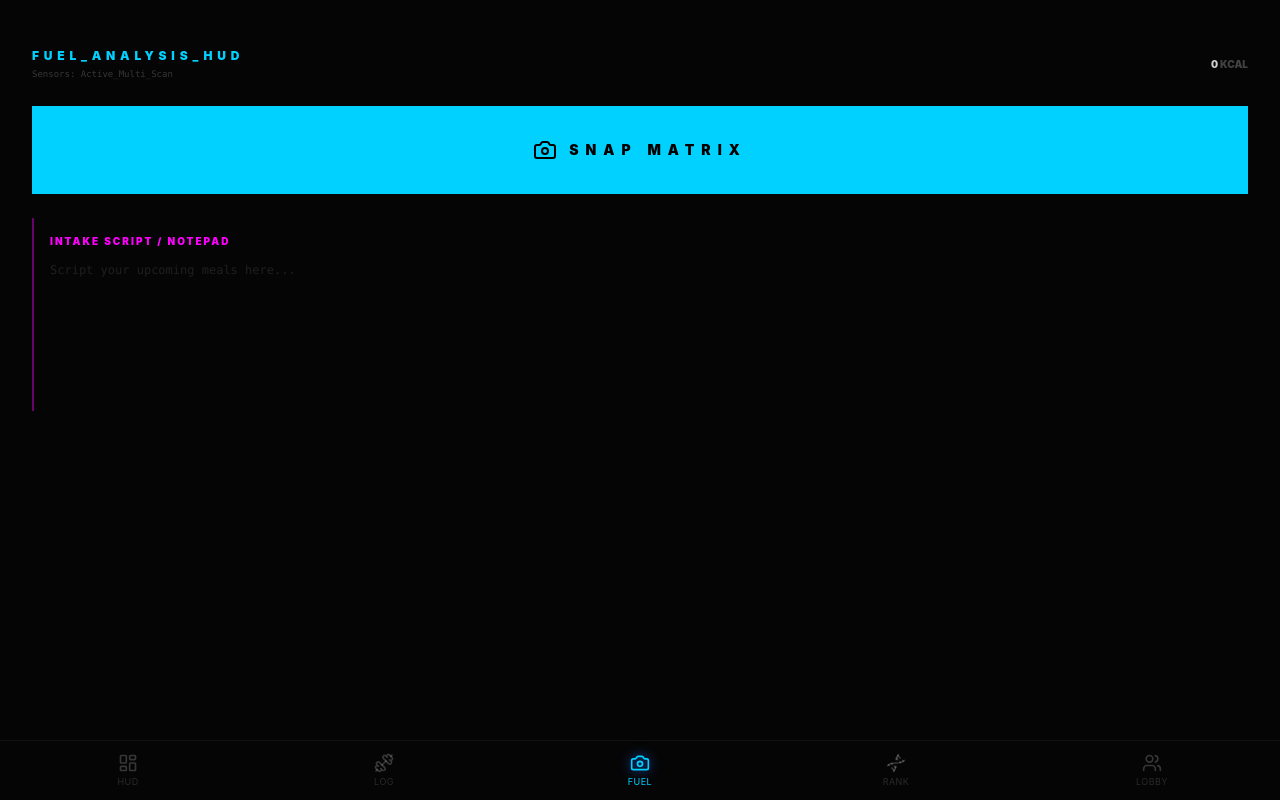
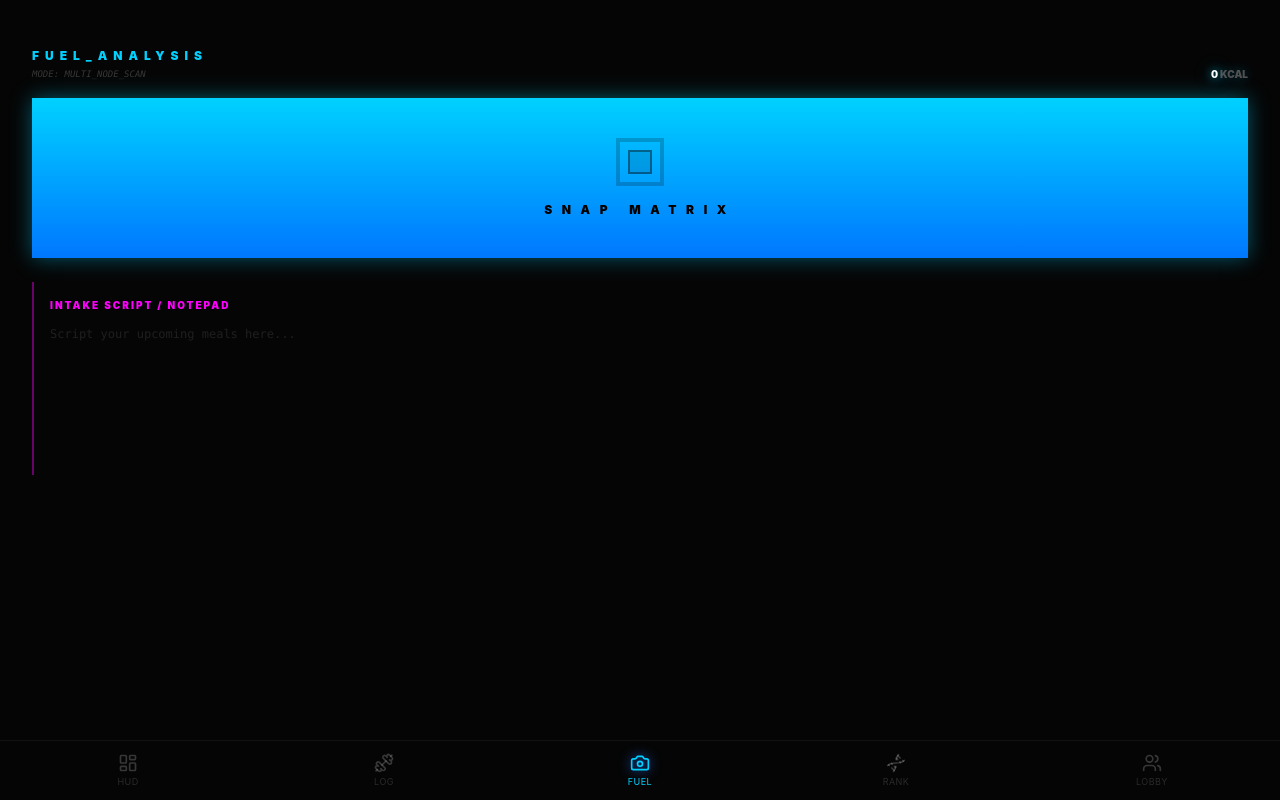
Before and after one commit to Sup3r-Monkey1/Aura-Sync, a React (Vite) app in the folder Aura Sync/: page / in a window 1280 px wide. Both pictures are taken after a click on the button "FUEL". Built offline with nearby package versions, Linux system fonts and the light colour scheme.

Commit message:
Update FuelVision.tsx

```diff
--- a/Aura Sync/src/components/FuelVision.tsx
+++ b/Aura Sync/src/components/FuelVision.tsx
@@ -1,15 +1,14 @@
 import { useState, useRef, useCallback } from 'react';
 import { motion, AnimatePresence } from 'framer-motion';
-import { Camera, X, Check, Zap, Flame, Utensils, Target } from 'lucide-react';
+import { Camera, X, Check, Target } from 'lucide-react';
 import { useWorkoutStore } from '../store/useWorkoutStore';
 import MealNotes from './MealNotes';
 
 const SCANNED_ITEMS = [
-  { id: 1, name: 'Premium Grilled Chicken', cal: 280, p: 52, c: 0, f: 6 },
-  { id: 2, name: 'Steamed Jasmine Rice', cal: 210, p: 4, c: 45, f: 1 },
-  { id: 3, name: 'Organic Avocado', cal: 160, p: 2, c: 8, f: 15 },
-  { id: 4, name: 'Prime Beef Fillet', cal: 350, p: 45, c: 0, f: 18 },
-  { id: 5, name: 'Whey Isolate Shake', cal: 140, p: 30, c: 2, f: 1 },
+  { id: 1, name: 'Prime Beef Fillet', cal: 350, p: 45 },
+  { id: 2, name: 'Whey Isolate', cal: 140, p: 30 },
+  { id: 3, name: 'Jasmine Rice', cal: 210, p: 4 },
+  { id: 4, name: 'Organic Avocado', cal: 160, p: 2 },
 ];
 
 export default function FuelVision() {
@@ -25,19 +24,14 @@ export default function FuelVision() {
       const stream = await navigator.mediaDevices.getUserMedia({ video: { facingMode: 'environment' } });
       streamRef.current = stream;
       if (videoRef.current) videoRef.current.srcObject = stream;
-
-      // AI SIMULATION: Detect 3 items across the plate
       setTimeout(() => {
-        const results = [...SCANNED_ITEMS].sort(() => 0.5 - Math.random()).slice(0, 3);
-        setIdentifiedItems(results);
-      }, 3000);
+        setIdentifiedItems([...SCANNED_ITEMS].sort(() => 0.5 - Math.random()).slice(0, 3));
+      }, 2500);
     } catch (e) { setScanning(false); }
   }, []);
 
   const confirmLogAll = () => {
-    identifiedItems.forEach(item => {
-      addNutrition({ name: item.name, calories: item.cal, protein: item.p, carbs: item.c, fats: item.f, verified: true });
-    });
+    identifiedItems.forEach(item => addNutrition({ name: item.name, calories: item.cal, protein: item.p, carbs: 0, fats: 0, verified: true }));
     stopScanner();
   };
 
@@ -49,19 +43,22 @@ export default function FuelVision() {
 
   return (
     <div className="min-h-screen bg-[#050505] p-4 pt-12 pb-24 space-y-6">
-      <div className="px-4 flex justify-between items-center">
+      <div className="px-4 flex justify-between items-end mb-4">
         <div>
-          <h2 className="text-xs font-black uppercase tracking-[0.4em] text-cobalt mb-1">Fuel_Analysis_HUD</h2>
-          <p className="text-[9px] text-white/20 font-mono">Sensors: Active_Multi_Scan</p>
+          <h2 className="text-xs font-black uppercase tracking-[0.5em] text-cobalt mb-1">Fuel_Analysis</h2>
+          <p className="text-[9px] text-white/20 font-mono italic uppercase">Mode: Multi_Node_Scan</p>
         </div>
         <div className="text-right">
-           <div className="text-[10px] font-black text-white/80">{nutrition.reduce((s, n) => s + n.calories, 0)} <span className="opacity-30">KCAL</span></div>
+           <div className="text-[10px] font-black text-white aura-text-glow">{nutrition.reduce((s, n) => s + n.calories, 0)} <span className="opacity-30">KCAL</span></div>
         </div>
       </div>
 
       <div className="px-4">
-        <button onClick={startScanner} className="w-full py-8 bg-cobalt text-black font-black uppercase tracking-[0.5em] glow-cobalt flex items-center justify-center gap-3 text-sm rounded-xl">
-          <Camera size={24} /> Snap Matrix
+        <button onClick={startScanner} className="w-full py-10 aura-button-aperture text-black font-black uppercase tracking-[0.6em] flex flex-col items-center justify-center gap-4 rounded-[2rem]">
+          <div className="w-12 h-12 border-4 border-black/20 rounded-full flex items-center justify-center">
+             <div className="w-6 h-6 border-2 border-black/40 rounded-full bg-black/10" />
+          </div>
+          <span className="text-xs">Snap Matrix</span>
         </button>
       </div>
 
@@ -72,44 +69,36 @@ export default function FuelVision() {
           <motion.div initial={{ opacity: 0 }} animate={{ opacity: 1 }} exit={{ opacity: 0 }} className="fixed inset-0 z-[100] bg-black">
             <video ref={videoRef} autoPlay playsInline muted className="w-full h-full object-cover opacity-60" />
 
-            {/* Multi-Target Scan Animation */}
             <div className="absolute inset-0">
                {identifiedItems.length === 0 ? (
                  <div className="absolute inset-0 flex items-center justify-center">
-                    <div className="w-64 h-64 border border-white/10 relative overflow-hidden">
-                       <div className="absolute inset-x-0 h-1 bg-cobalt/50 animate-scan" />
+                    <div className="w-72 h-72 border border-white/20 relative">
+                       <div className="absolute inset-x-0 h-1 bg-cobalt aura-gradient-blue animate-scan" />
                     </div>
                  </div>
                ) : (
                  identifiedItems.map((item, idx) => (
-                   <motion.div
-                    key={item.id}
-                    initial={{ scale: 0 }} animate={{ scale: 1 }}
-                    className="absolute p-4 border-2 border-cobalt bg-black/40 backdrop-blur-md"
-                    style={{ top: `${20 + idx * 20}%`, left: `${15 + idx * 10}%` }}
-                   >
-                      <div className="flex items-center gap-2 text-[10px] font-black text-cobalt uppercase mb-1">
-                        <Target size={12}/> Node_{idx+1}
-                      </div>
-                      <div className="text-xs font-bold text-white uppercase">{item.name}</div>
+                   <motion.div key={item.id} initial={{ scale: 0 }} animate={{ scale: 1 }} className="absolute p-4 border border-cobalt bg-black/60 backdrop-blur-md" style={{ top: `${25 + idx * 15}%`, left: `${10 + idx * 10}%` }}>
+                      <div className="flex items-center gap-2 text-[9px] font-black text-cobalt uppercase mb-1"><Target size={10}/> Detected_Node_{idx+1}</div>
+                      <div className="text-[11px] font-black text-white uppercase">{item.name}</div>
                    </motion.div>
                  ))
                )}
             </div>
 
             {identifiedItems.length > 0 && (
-               <motion.div initial={{ y: 200 }} animate={{ y: 0 }} className="absolute bottom-0 inset-x-0 glass-strong p-8 border-t border-cobalt/40 rounded-t-3xl">
-                  <div className="text-[10px] font-black text-cobalt uppercase tracking-[0.4em] mb-4 text-center">Multi_Target_Detection_Success</div>
-                  <div className="space-y-2 mb-8">
+               <motion.div initial={{ y: 200 }} animate={{ y: 0 }} className="absolute bottom-0 inset-x-0 aura-card-strong p-8 rounded-t-[3rem] border-t-2 border-cobalt/40">
+                  <div className="text-[10px] font-black text-cobalt uppercase tracking-[0.5em] mb-6 text-center">Scan_Success</div>
+                  <div className="space-y-3 mb-8">
                      {identifiedItems.map(item => (
-                       <div key={item.id} className="flex justify-between items-center py-2 border-b border-white/5">
-                          <span className="text-xs font-bold text-white/80">{item.name}</span>
-                          <span className="text-xs text-magenta font-black">{item.p}g P</span>
+                       <div key={item.id} className="flex justify-between items-center py-2 border-b border-white/5 font-mono">
+                          <span className="text-xs font-bold text-white/60">{item.name}</span>
+                          <span className="text-xs text-magenta font-black">{item.p}G P</span>
                        </div>
                      ))}
                   </div>
                   <div className="flex gap-2">
-                    <button onClick={confirmLogAll} className="flex-1 bg-cobalt text-black py-4 font-black uppercase text-xs tracking-widest rounded-lg">Authorize Multi-Log</button>
+                    <button onClick={confirmLogAll} className="flex-1 py-4 aura-button-aperture text-black font-black uppercase text-xs tracking-widest rounded-xl">Authorize Log</button>
                     <button onClick={stopScanner} className="px-6 bg-white/5 text-white/40"><X /></button>
                   </div>
                </motion.div>
```
